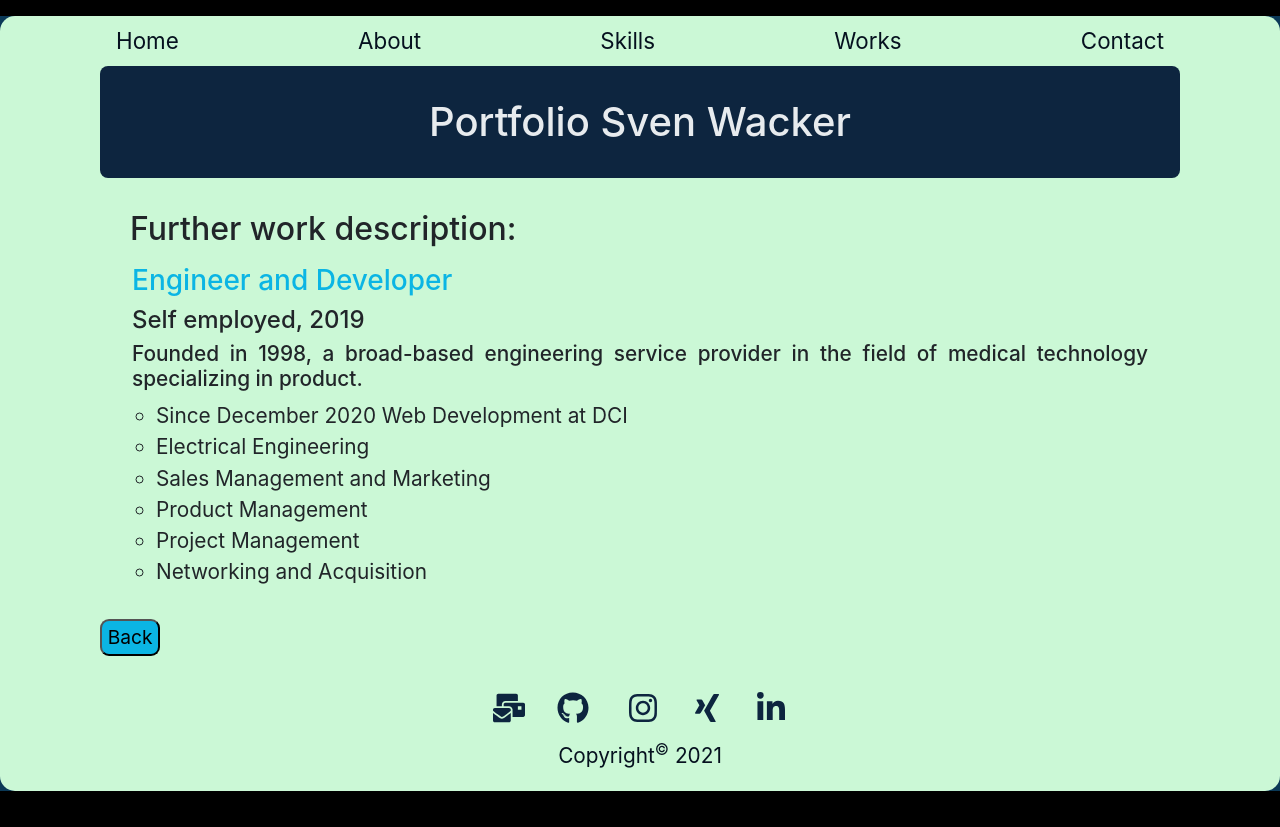
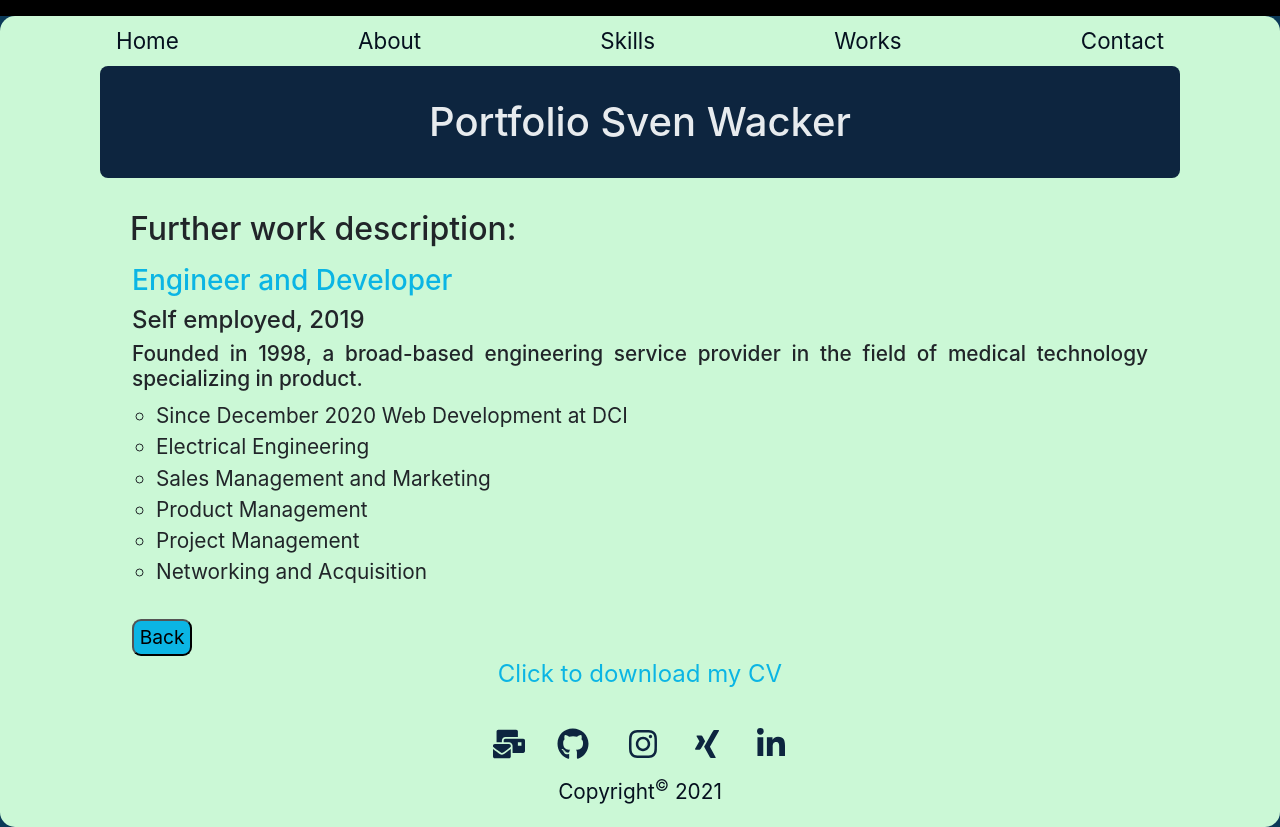
Before and after one commit to svenWacker/portfolio-app, a React (Create React App) app: page /project/0 in a window 1280 px wide. Before the commit the page ends 800 px from the top, so only its background shows below. Built offline with nearby package versions, Linux system fonts and the light colour scheme.

Commit message:
changes in showing

```diff
--- a/src/components/ProjectInfo.js
+++ b/src/components/ProjectInfo.js
@@ -38,9 +38,16 @@ const WorkInfo = (props) => {
     <React.Fragment>
       <h2 className="page-headings">Further work description:</h2>
       <ul className="projects">{moreInfo}</ul>
-      <Link to="/project" className="link">
-        <button className="button-design">Back</button>
-      </Link>
+      <div className="link-container">
+        <Link to="/project" className="link">
+          <button className="button-design">Back</button>
+        </Link>
+      </div>
+      <div className="download">
+        <a href="./CV.pdf" download>
+          Click to download my CV
+        </a>
+      </div>
     </React.Fragment>
   );
 };
--- a/src/sass/components/_buttons.scss
+++ b/src/sass/components/_buttons.scss
@@ -13,3 +13,6 @@
   background-color: $clr-primary;
   color: $clr-neutral-100;
 }
+.link-container {
+  margin-left: 2rem;
+}
--- a/src/sass/components/_components.scss
+++ b/src/sass/components/_components.scss
@@ -54,5 +54,4 @@
 }
 .hello {
   margin-top: 4rem;
-  // transform: rotate(-23deg);
 }
```
